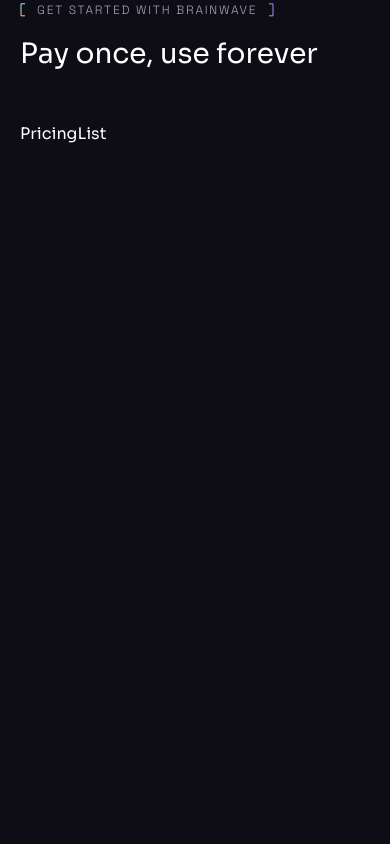
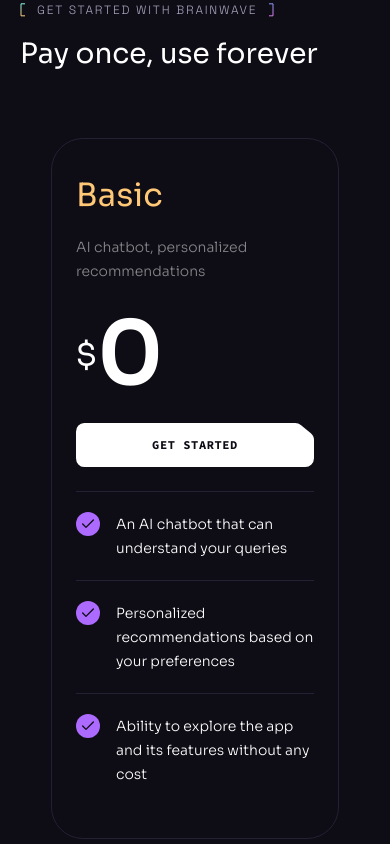
Before and after one commit to TrelawneyJourney/brainwave, a React (Vite) app: page / in a window 390 px wide. Shown: the part 6720-7564 px from the top of the page. Before the commit the page ends 6906 px from the top, so only its background shows below. Built offline with nearby package versions, Linux system fonts and the light colour scheme.

Commit message:
ends pricing section

```diff
--- a/src/components/Heading.jsx
+++ b/src/components/Heading.jsx
@@ -2,7 +2,9 @@ import Tagline from "./Tagline";
 
 const Heading = ({ className, title, text, tag }) => {
   return (
-    <div className={`${className} max-w-[50rem] mx-auto mb-12 lg:mb-20`}>
+    <div
+      className={`${className} max-w-[50rem] mx-auto mb-12 lg:mb-20 md:text-center`}
+    >
       {tag && <Tagline className="mb-4 md:justify-center">{tag}</Tagline>}
       {title && <h2 className="h2">{title}</h2>}
       {text && <p className="body-2 mt-4 text-n-4">{text}</p>}
--- a/src/components/Pricing.jsx
+++ b/src/components/Pricing.jsx
@@ -37,8 +37,16 @@ const Pricing = () => {
         {/**pricing list */}
         <div className="relative">
           <PricingList />
-          <LeftLine />
-          <RightLine />
+          {/* <LeftLine />
+          <RightLine /> */}
+        </div>
+        <div className="flex justify-center mt-10">
+          <a
+            href="/pricing"
+            className="text-xs font-code font-bold tracking-wider uppercase border-b "
+          >
+            See the full details
+          </a>
         </div>
       </div>
     </Section>
--- a/src/components/PricingList.jsx
+++ b/src/components/PricingList.jsx
@@ -1,7 +1,51 @@
-import React from "react";
+import { pricing } from "../constants";
+import { check } from "../assets";
+import Button from "./Button";
 
 const PricingList = () => {
-  return <div>PricingList</div>;
+  return (
+    <div className="flex gap-[0.5rem] flex-wrap justify-center">
+      {pricing.map((item) => (
+        <div
+          key={item.id}
+          className="w-[18rem]  h-full px-6 bg-n-8 border border-n-6 rounded-[2rem]  even:py-14 odd:py-8 odd:my-4 [&>h4]:first:text-color-2 [&>h4]:even:text-color-1 [&>h4]:last:text-color-3"
+        >
+          <h4 className="h4 mb-4">{item.title}</h4>
+          <p className="body-2 min-h-[4rem] mb-3 text-n-1/50">
+            {item.description}
+          </p>
+          <div className="flex items-center h-[5.5rem] mb-6">
+            {item.price && (
+              <>
+                <div className="h3">$</div>
+                <div className="text-[5.5rem] leading-none font-bold">
+                  {item.price}
+                </div>
+              </>
+            )}
+          </div>
+          <Button
+            className="w-full mb-6"
+            href={item.price ? "/pricing" : "mailto:contact@jsmatery.pro"}
+            white={!!item.price}
+          >
+            {item.price ? "Get started" : "Contact us"}
+          </Button>
+          <ul>
+            {item.features.map((feature, index) => (
+              <li
+                key={index}
+                className="flex items-start py-5 border-t border-n-6"
+              >
+                <img src={check} alt="Check" width={24} height={24} />
+                <p className="body-2 ml-4">{feature}</p>
+              </li>
+            ))}
+          </ul>
+        </div>
+      ))}
+    </div>
+  );
 };
 
 export default PricingList;
```
